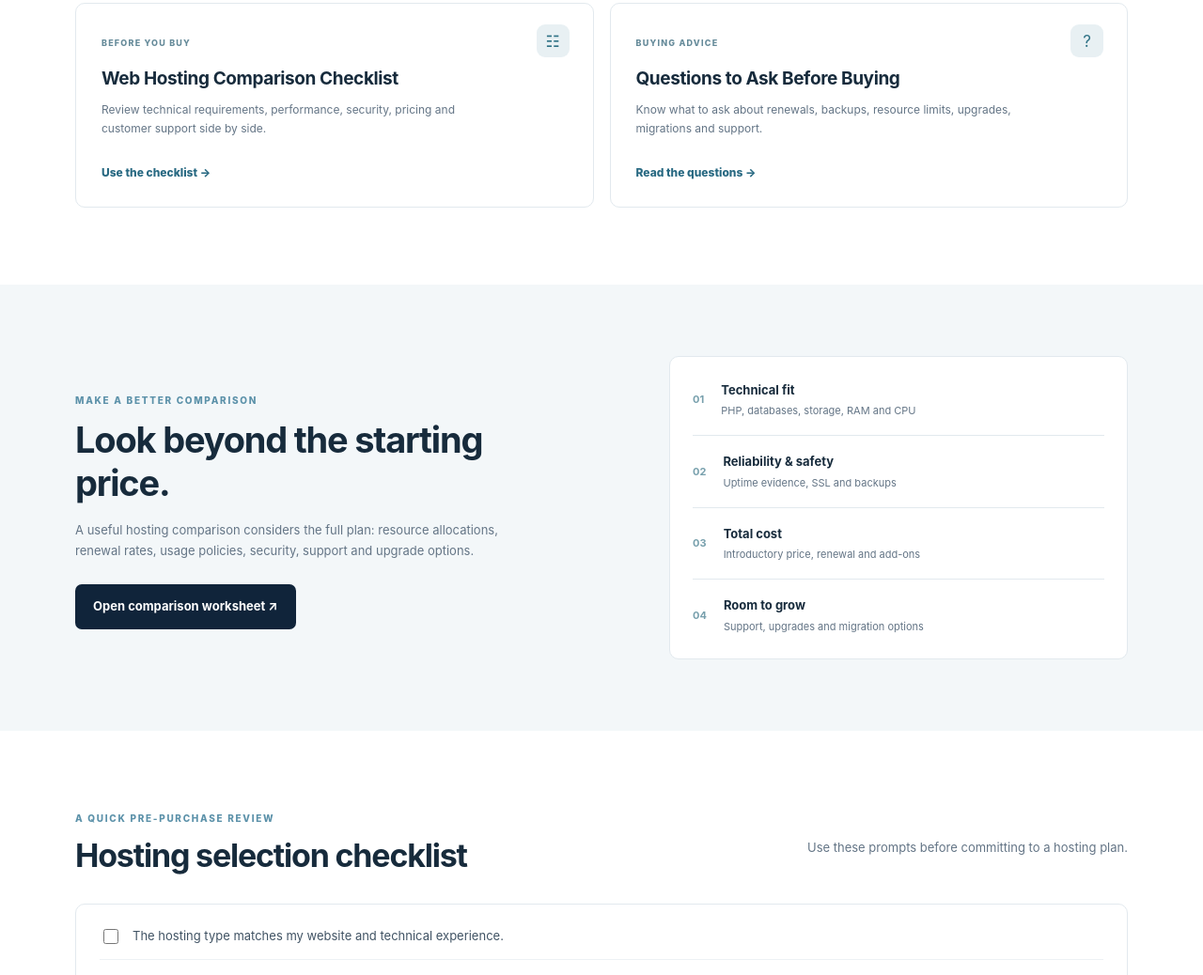
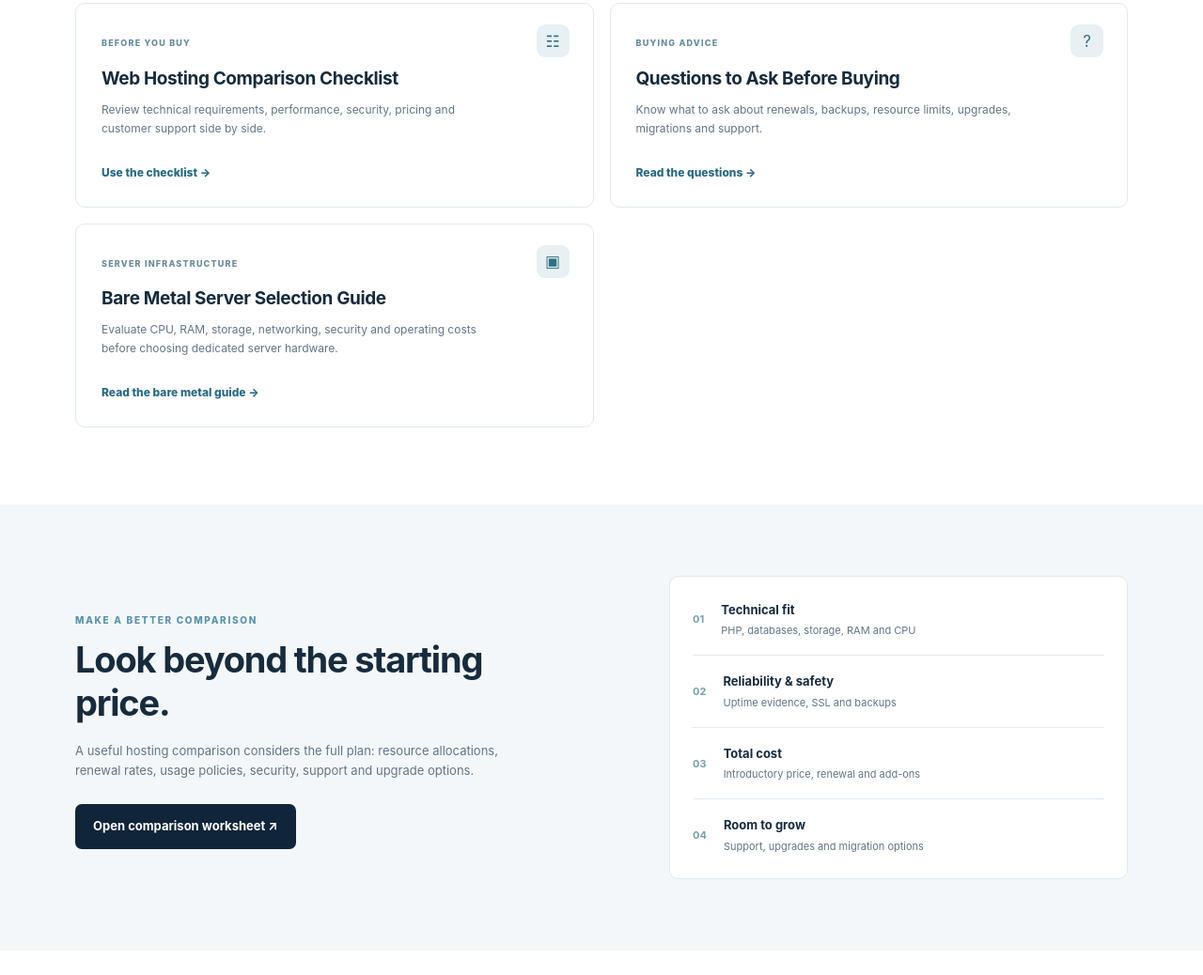
Before and after one commit to bestfreewebhosting/choosing-the-right-web-hosting-resource, a plain HTML site: page index.html in a window 1280 px wide. Shown: the part 1145-2183 px from the top of the page at 94% size. Drawn offline with Linux system fonts and the light colour scheme.

Commit message:
Add bare metal guide to resource hub homepage

```diff
--- a/index.html
+++ b/index.html
@@ -57,6 +57,7 @@
         <a class="resource-card" href="guides/types-of-web-hosting-explained.html" target="_blank" rel="noopener"><span class="card-icon">▤</span><span class="card-tag">HOSTING BASICS</span><h3>Types of Web Hosting Explained</h3><p>Understand shared, VPS, cloud, dedicated and managed WordPress hosting—and where each may fit.</p><span class="card-link">Explore hosting types →</span></a>
         <a class="resource-card" href="guides/web-hosting-comparison-checklist.html" target="_blank" rel="noopener"><span class="card-icon">☷</span><span class="card-tag">BEFORE YOU BUY</span><h3>Web Hosting Comparison Checklist</h3><p>Review technical requirements, performance, security, pricing and customer support side by side.</p><span class="card-link">Use the checklist →</span></a>
         <a class="resource-card" href="guides/questions-to-ask-before-buying-hosting.html" target="_blank" rel="noopener"><span class="card-icon">?</span><span class="card-tag">BUYING ADVICE</span><h3>Questions to Ask Before Buying</h3><p>Know what to ask about renewals, backups, resource limits, upgrades, migrations and support.</p><span class="card-link">Read the questions →</span></a>
+        <a class="resource-card" href="bare-metal-server-selection-guide/" target="_blank" rel="noopener"><span class="card-icon">▣</span><span class="card-tag">SERVER INFRASTRUCTURE</span><h3>Bare Metal Server Selection Guide</h3><p>Evaluate CPU, RAM, storage, networking, security and operating costs before choosing dedicated server hardware.</p><span class="card-link">Read the bare metal guide →</span></a>
       </div>
     </section>
 
```
